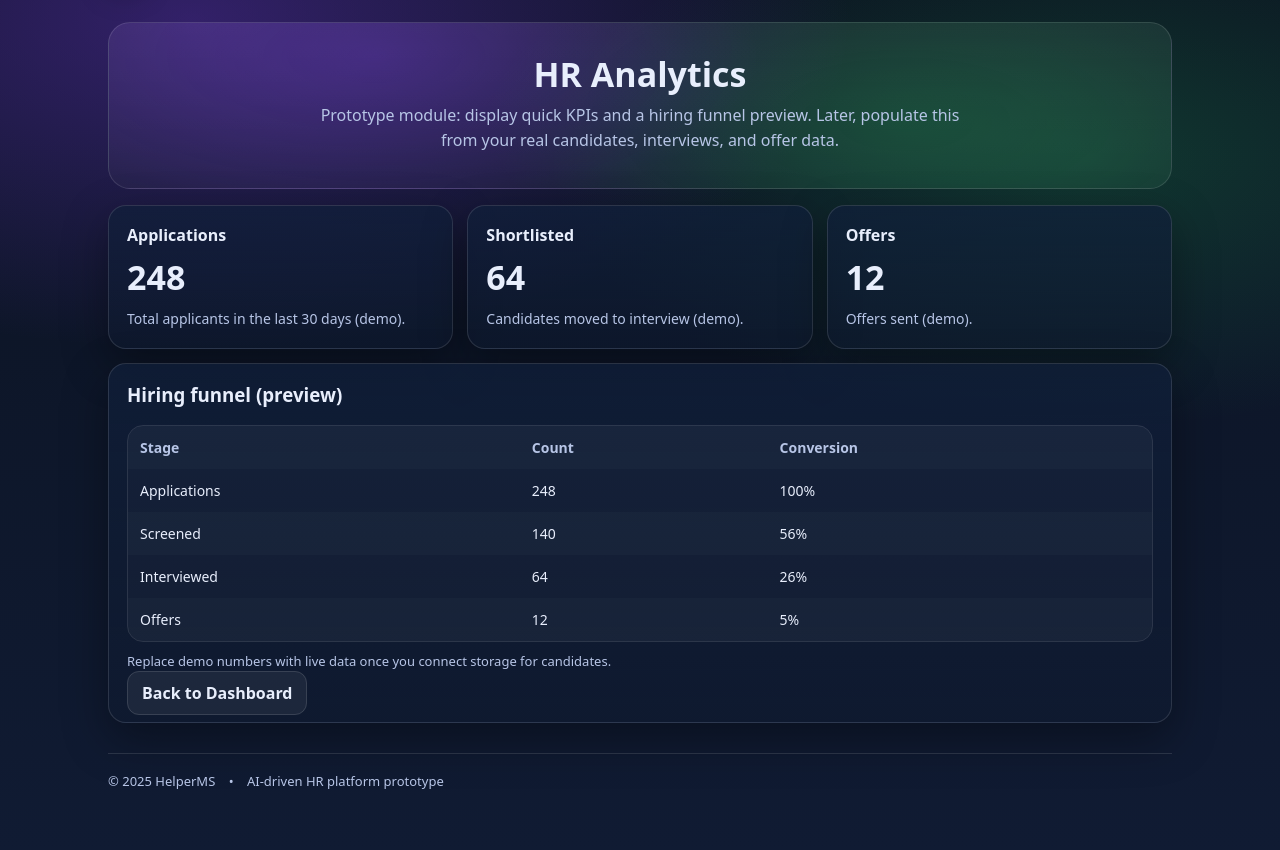
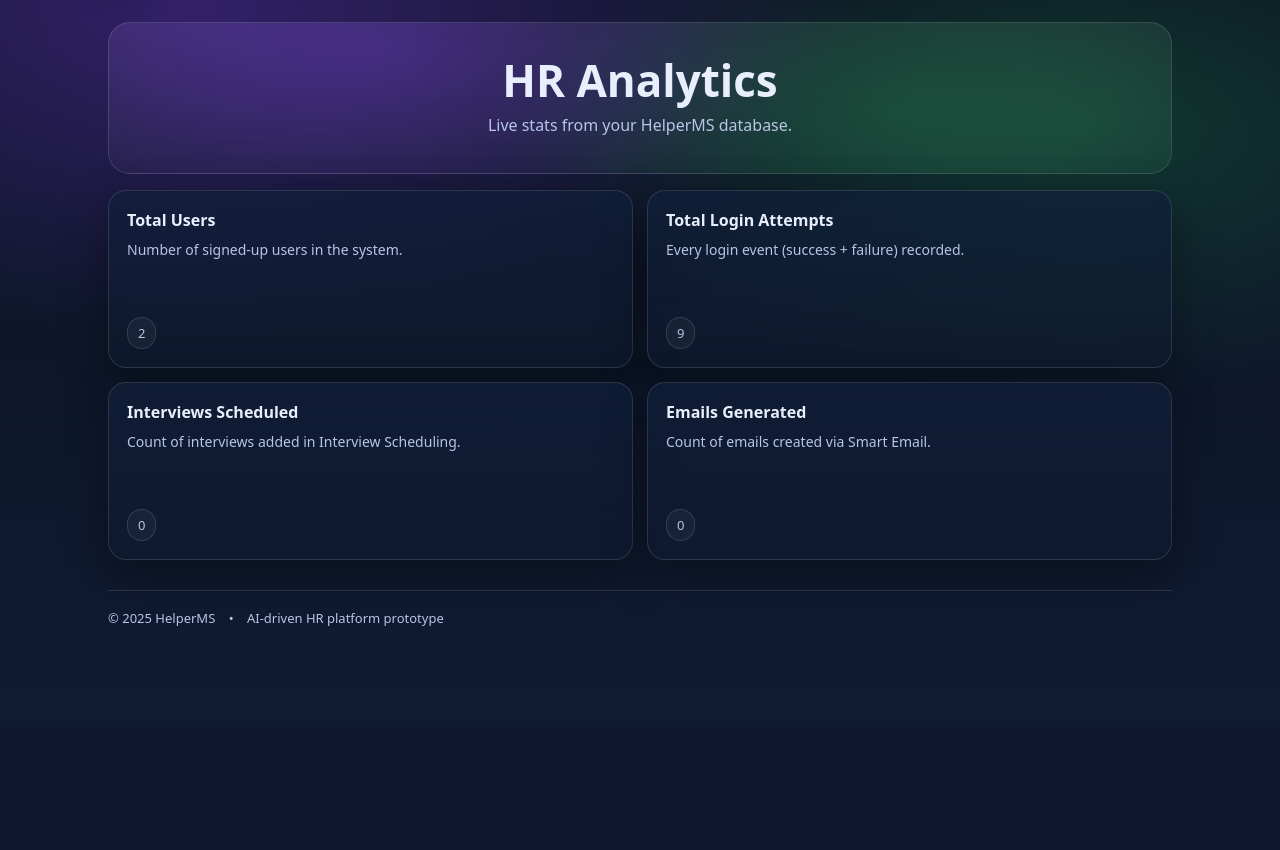
Before and after one commit to devyanighildiyal/Google-Girl-Hackathon_SWE_2025, a Flask app: page /hr_analytics in a window 1280 px wide. Shown: the part 73-923 px from the top of the page. After the commit the page ends 699 px from the top, so only its background shows below. Run offline with Flask 2, Linux system fonts and the light colour scheme; a user stored in the database is signed in; data comes from the database, SQL or seed files in the repository; both versions use the stored data as it was before the commit; data that the repository does not hold is empty.

Commit message:
Implement HR modules, analytics, and update UI & README

```diff
--- a/app.py
+++ b/app.py
@@ -4,6 +4,16 @@ from functools import wraps
 
 from auth import auth
 from resume_processing import get_occupations, process_resume_dataset
+
+import sqlite3
+from datetime import datetime
+
+DB_PATH = "helperms.db"
+
+def get_db():
+    conn = sqlite3.connect(DB_PATH)
+    conn.row_factory = sqlite3.Row
+    return conn
 
 
 def login_required(view_func):
@@ -50,22 +60,90 @@ def resume_screening():
 
 # --- Placeholder module routes (Modules 2–6) ---
 
-@app.route('/interview_scheduling')
+@app.route('/interview_scheduling', methods=['GET','POST'])
 @login_required
 def interview_scheduling():
-    return render_template('interview_scheduling.html')
+    conn = get_db()
+    cur = conn.cursor()
+
+    if request.method == 'POST':
+        cur.execute("""
+            INSERT INTO interviews
+            (candidate, role, date, time, interviewer, created_by_email, created_at)
+            VALUES (?, ?, ?, ?, ?, ?, ?)
+        """, (
+            request.form['candidate'],
+            request.form['role'],
+            request.form['date'],
+            request.form['time'],
+            request.form['interviewer'],
+            session.get("user_email"),
+            datetime.utcnow().isoformat()
+        ))
+        conn.commit()
+
+    cur.execute("SELECT * FROM interviews ORDER BY date, time")
+    interviews = cur.fetchall()
+    conn.close()
+    return render_template('interview_scheduling.html', interviews=interviews)
 
 
-@app.route('/smart_email')
+
+@app.route('/smart_email', methods=['GET','POST'])
 @login_required
 def smart_email():
-    return render_template('smart_email.html')
+    generated = None
+
+    if request.method == 'POST':
+        name = request.form['name']
+        purpose = request.form['purpose']
+        generated = f"""Dear {name},
+
+We are pleased to inform you regarding {purpose}.
+
+Please confirm your availability.
+
+Best regards,
+HR Team"""
+
+        conn = get_db()
+        conn.execute("""
+            INSERT INTO emails
+            (recipient_name, purpose, content, created_by_email, created_at)
+            VALUES (?, ?, ?, ?, ?)
+        """, (name, purpose, generated, session.get("user_email"), datetime.utcnow().isoformat()))
+        conn.commit()
+        conn.close()
+
+    return render_template('smart_email.html', email=generated)
+
 
 
 @app.route('/hr_analytics')
 @login_required
 def hr_analytics():
-    return render_template('hr_analytics.html')
+    conn = get_db()
+    cur = conn.cursor()
+
+    cur.execute("SELECT COUNT(*) FROM users")
+    users = cur.fetchone()[0]
+
+    cur.execute("SELECT COUNT(*) FROM login_events")
+    logins = cur.fetchone()[0]
+
+    cur.execute("SELECT COUNT(*) FROM interviews")
+    interviews = cur.fetchone()[0]
+
+    cur.execute("SELECT COUNT(*) FROM emails")
+    emails = cur.fetchone()[0]
+
+    conn.close()
+    return render_template("hr_analytics.html",
+        total_users=users,
+        total_logins=logins,
+        total_interviews=interviews,
+        total_emails=emails
+    )
 
 if __name__ == '__main__':
     app.run(debug=True)
--- a/auth.py
+++ b/auth.py
@@ -45,6 +45,40 @@ def init_db():
         )
         """
     )
+
+        # ---- Module tables ----
+    cur.execute("""
+        CREATE TABLE IF NOT EXISTS interviews (
+            id INTEGER PRIMARY KEY AUTOINCREMENT,
+            candidate TEXT,
+            role TEXT,
+            date TEXT,
+            time TEXT,
+            interviewer TEXT,
+            created_by_email TEXT,
+            created_at TEXT
+        )
+    """)
+
+    cur.execute("""
+        CREATE TABLE IF NOT EXISTS emails (
+            id INTEGER PRIMARY KEY AUTOINCREMENT,
+            recipient_name TEXT,
+            purpose TEXT,
+            content TEXT,
+            created_by_email TEXT,
+            created_at TEXT
+        )
+    """)
+
+    # ---- Demo seed for example login ----
+    cur.execute("SELECT 1 FROM users WHERE email = ?", ("john@gmail.com",))
+    if not cur.fetchone():
+        cur.execute("""
+            INSERT INTO users (first_name, last_name, age, gender, email, created_at)
+            VALUES (?, ?, ?, ?, ?, ?)
+        """, ("john", "demo", 21, "Male", "john@gmail.com", datetime.utcnow().isoformat()))
+
     conn.commit()
     conn.close()
 
--- a/templates/dashboard.html
+++ b/templates/dashboard.html
@@ -10,7 +10,6 @@
         <div class="title">1) Resume Screening & Smart Candidate Ranking</div>
         <div class="desc">Sort resumes by years of experience for a selected occupation and view ranked candidates.</div>
         <div class="meta">
-          <span class="chip">Implemented</span>
           <span class="chip">Ranking</span>
         </div>
       </a>
@@ -21,7 +20,6 @@
         <div class="title">2) Automated Interview Scheduling</div>
         <div class="desc">Capture candidate availability and generate a suggested schedule timeline.</div>
         <div class="meta">
-          <span class="chip">Prototype</span>
           <span class="chip">Scheduling</span>
         </div>
       </a>
@@ -32,7 +30,6 @@
         <div class="title">3) Smart Email</div>
         <div class="desc">Email templates and preview flow for shortlisting, rejections, and follow-ups.</div>
         <div class="meta">
-          <span class="chip">Prototype</span>
           <span class="chip">Templates</span>
         </div>
       </a>
@@ -43,7 +40,6 @@
         <div class="title">4) HR Analytics</div>
         <div class="desc">Lightweight insights placeholders (KPIs, funnel, and quick summaries).</div>
         <div class="meta">
-          <span class="chip">Prototype</span>
           <span class="chip">Insights</span>
         </div>
       </a>
--- a/templates/hr_analytics.html
+++ b/templates/hr_analytics.html
@@ -1,75 +1,43 @@
 {% extends "base.html" %}
 {% block content %}
+
 <div class="hero">
-    <h1 style="font-size:34px;">HR Analytics</h1>
-    <p>
-      Prototype module: display quick KPIs and a hiring funnel preview. Later, populate this
-      from your real candidates, interviews, and offer data.
-    </p>
+  <h1>HR Analytics</h1>
+  <p>Live stats from your HelperMS database.</p>
 </div>
 
 <div class="grid">
-    <div class="col-4">
-      <div class="card module">
-        <div class="title">Applications</div>
-        <div style="font-size:34px; font-weight:900;">248</div>
-        <div class="desc">Total applicants in the last 30 days (demo).</div>
-      </div>
-    </div>
-    <div class="col-4">
-      <div class="card module">
-        <div class="title">Shortlisted</div>
-        <div style="font-size:34px; font-weight:900;">64</div>
-        <div class="desc">Candidates moved to interview (demo).</div>
-      </div>
-    </div>
-    <div class="col-4">
-      <div class="card module">
-        <div class="title">Offers</div>
-        <div style="font-size:34px; font-weight:900;">12</div>
-        <div class="desc">Offers sent (demo).</div>
+  <div class="card col-6">
+    <div class="module">
+      <div class="title">Total Users</div>
+      <div class="desc">Number of signed-up users in the system.</div>
+      <div class="meta"><span class="chip">{{ total_users }}</span></div>
     </div>
   </div>
 
-    <div class="col-12">
-      <div class="card">
-        <h3 style="margin-top:0;">Hiring funnel (preview)</h3>
-        <table>
-          <thead>
-            <tr>
-              <th>Stage</th>
-              <th>Count</th>
-              <th>Conversion</th>
-            </tr>
-          </thead>
-          <tbody>
-            <tr>
-              <td>Applications</td>
-              <td>248</td>
-              <td>100%</td>
-            </tr>
-            <tr>
-              <td>Screened</td>
-              <td>140</td>
-              <td>56%</td>
-            </tr>
-            <tr>
-              <td>Interviewed</td>
-              <td>64</td>
-              <td>26%</td>
-            </tr>
-            <tr>
-              <td>Offers</td>
-              <td>12</td>
-              <td>5%</td>
-            </tr>
-          </tbody>
-        </table>
-        <div class="helper" style="margin-top:10px;">Replace demo numbers with live data once you connect storage for candidates.</div>
-        <div style="margin-top:12px;">
-          <a class="btn" href="{{ url_for('dashboard') }}">Back to Dashboard</a>
+  <div class="card col-6">
+    <div class="module">
+      <div class="title">Total Login Attempts</div>
+      <div class="desc">Every login event (success + failure) recorded.</div>
+      <div class="meta"><span class="chip">{{ total_logins }}</span></div>
+    </div>
+  </div>
+
+  <div class="card col-6">
+    <div class="module">
+      <div class="title">Interviews Scheduled</div>
+      <div class="desc">Count of interviews added in Interview Scheduling.</div>
+      <div class="meta"><span class="chip">{{ total_interviews }}</span></div>
+    </div>
+  </div>
+
+  <div class="card col-6">
+    <div class="module">
+      <div class="title">Emails Generated</div>
+      <div class="desc">Count of emails created via Smart Email.</div>
+      <div class="meta"><span class="chip">{{ total_emails }}</span></div>
     </div>
   </div>
 </div>
-  </div>
+
 {% endblock %}
```
Also changed, not shown: templates/interview_scheduling.html (+58 -68 lines), templates/smart_email.html (+29 -60 lines), README.md, helperms.db (deleted), 1 other file. Lines whose indentation alone changed are shown as unchanged.
